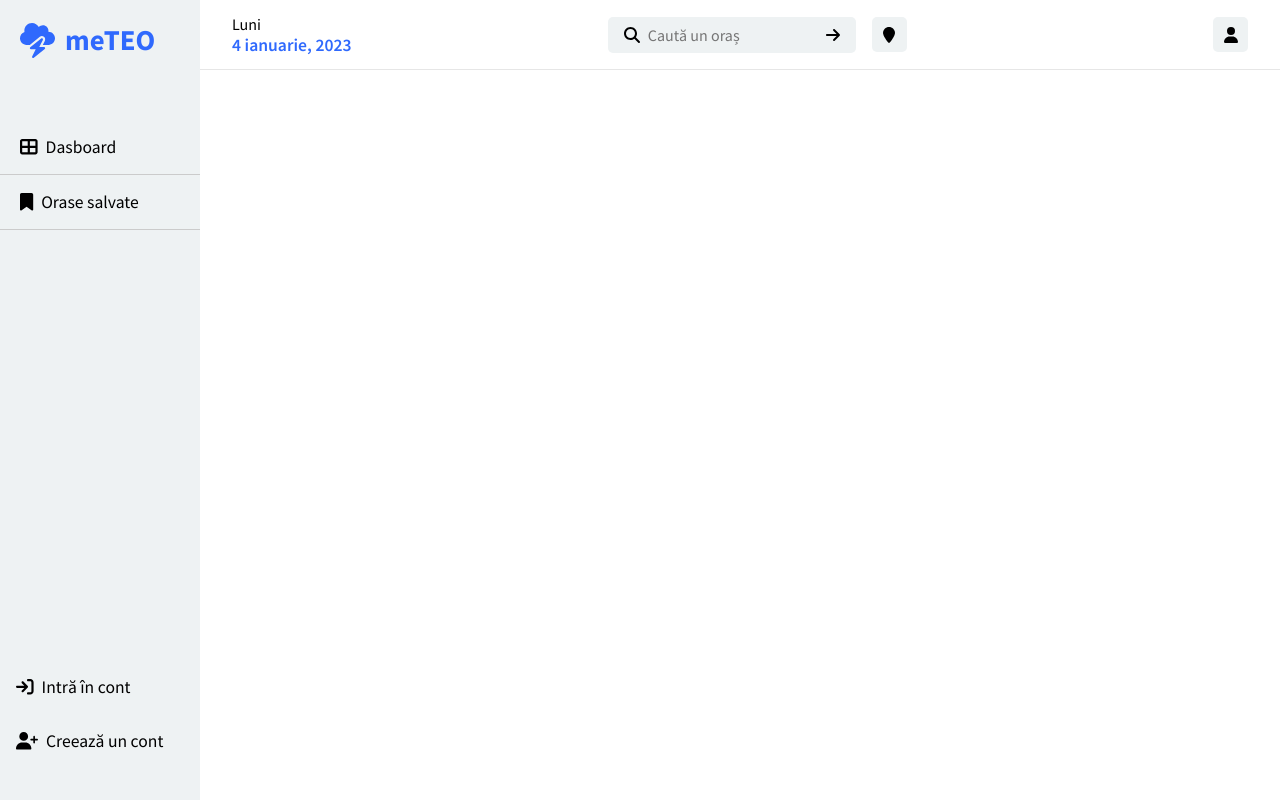
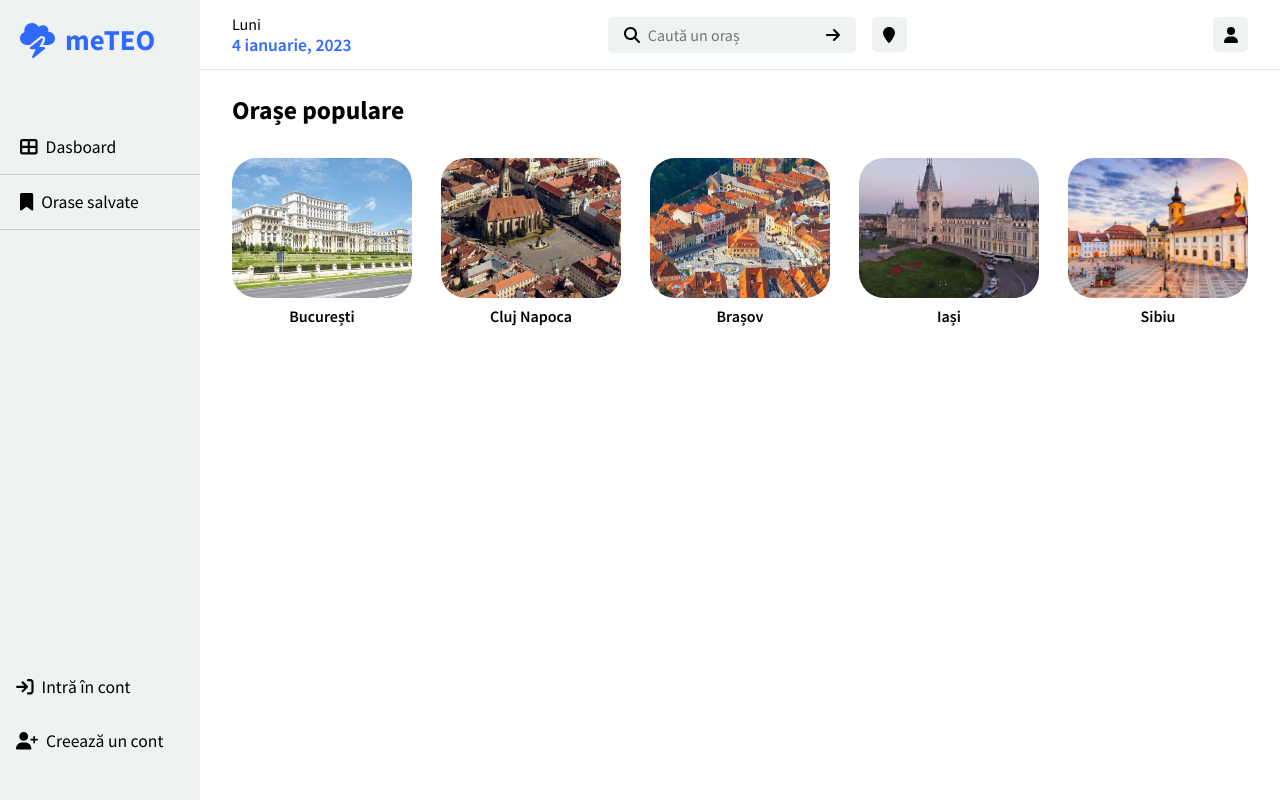
Before and after one commit to lucacieduard/weather-app, a React (Vite) app: page / in a window 1280 px wide. Built offline with nearby package versions, Linux system fonts and the light colour scheme.

Commit message:
home page fix

```diff
--- a/src/pages/Home/Home.jsx
+++ b/src/pages/Home/Home.jsx
@@ -1,12 +1,17 @@
 import classes from "./home.module.css";
 import NavBar from "../../components/navbar/NavBar";
 import Sidebar from "../../components/sidebar/Sidebar";
+import MainCity from "../../components/mainCity/mainCity";
+import PageContainer from "../../UI/PageContainer/PageCointainer";
 const Home = () => {
 	return (
 		<div className={classes.page}>
 			<Sidebar />
 			<div className={classes.container}>
 				<NavBar />
+				<PageContainer>
+					<MainCity />
+				</PageContainer>
 			</div>
 		</div>
 	);
```
